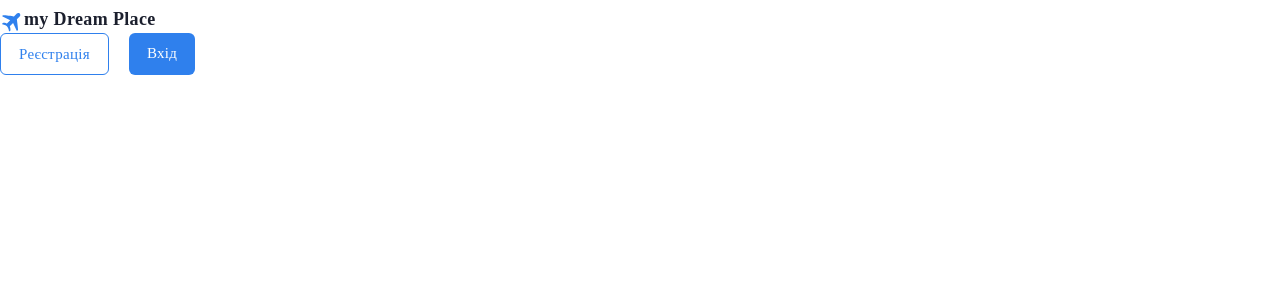
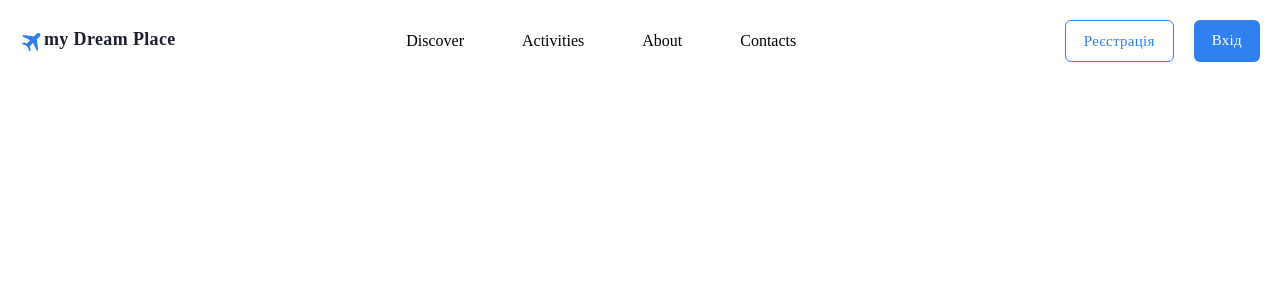
Before and after one commit to YuliiaVialkova/exam-travel, a Vue app: page / in a window 1280 px wide. Shown: the top 300 px of the page. Built offline with nearby package versions, Linux system fonts and the light colour scheme.

Commit message:
finished header brekpoints

```diff
--- a/index.html
+++ b/index.html
@@ -8,7 +8,6 @@
   </head>
   <body>
     <div id="app"></div>
-    <script src="https://kit.fontawesome.com/7577f18478.js" crossorigin="anonymous"></script>
     <script type="module" src="/src/main.js"></script>
   </body>
 </html>
--- a/src/components/AppHeader.vue
+++ b/src/components/AppHeader.vue
@@ -2,6 +2,7 @@
 import HeaderLogo from './HeaderLogo.vue'
 import HeaderMenu from './HeaderMenu.vue'
 import HeaderAuth from './HeaderAuth.vue'
+import HeaderContacts from './HeaderContacts.vue'
 </script>
 
 <template>
@@ -9,5 +10,69 @@ import HeaderAuth from './HeaderAuth.vue'
     <HeaderLogo class="header__logo" />
     <HeaderMenu class="header__menu" />
     <HeaderAuth class="header__auth" />
+    <HeaderContacts class="header__contacts" />
   </div>
 </template>
+
+<style lang="scss">
+.header {
+  display: flex;
+  flex-wrap: nowrap;
+  align-items: center;
+  justify-content: space-between;
+
+  &__logo {
+    order: 2;
+  }
+
+  &__contacts {
+    order: 3;
+  }
+}
+
+@media screen and (min-width: 433px) {
+  .header {
+    gap: 30px;
+
+    &__auth {
+      order: 4;
+    }
+  }
+}
+@media screen and (min-width: 653px) {
+  .header {
+    flex-wrap: wrap;
+    gap: 20px;
+
+    &__menu {
+      order: 5;
+    }
+  }
+}
+@media screen and (min-width: 797px) {
+  .header {
+    &__logo {
+      order: 1;
+    }
+
+    &__menu {
+      order: 2;
+    }
+    &__auth {
+      justify-content: flex-end;
+      flex-basis: 100%;
+    }
+  }
+}
+
+@media screen and (min-width: 992px) {
+  .header {
+    flex-wrap: nowrap;
+
+    &__auth {
+      justify-content: flex-start;
+      flex-basis: auto;
+    }
+  }
+}
+</style>
--- a/src/components/HeaderAuth.vue
+++ b/src/components/HeaderAuth.vue
@@ -1,5 +1,10 @@
+<script setup>
+import IconSign from '../components/icons/IconSign.vue'
+</script>
+
 <template>
   <div class="header-auth">
+    <IconSign class="header-auth__icon" />
     <div class="header-auth__register">
       <a href="" class="header-auth__register-link">Реєстрація</a>
     </div>
@@ -11,10 +16,13 @@
 
 <style lang="scss">
 .header-auth {
-  display: flex;
-  gap: 20px;
+  display: none;
 
+  &__icon {
+    display: none;
+  }
   &__register {
+    display: none;
     padding: 10px 18px;
     border-radius: 6px;
     border: 1px solid var(--btn-bg-color);
@@ -28,6 +36,7 @@
     letter-spacing: 0.3px;
   }
   &__sign {
+    display: none;
     padding: 10px 18px;
     border-radius: 6px;
     background-color: var(--btn-bg-color);
@@ -41,4 +50,32 @@
     letter-spacing: 0.3px;
   }
 }
+@media screen and (min-width: 433px) {
+  .header-auth {
+    display: block;
+    &__icon {
+      display: block;
+      width: 24px;
+      height: 24px;
+    }
+  }
+}
+
+@media screen and (min-width: 560px) {
+  .header-auth {
+    display: flex;
+    gap: 20px;
+
+    &__icon {
+      display: none;
+    }
+    &__register {
+      display: block;
+    }
+
+    &__sign {
+      display: block;
+    }
+  }
+}
 </style>
--- /dev/null
+++ b/src/components/HeaderContacts.vue
@@ -0,0 +1,32 @@
+<script setup>
+import IconPhone from './icons/IconPhone.vue'
+</script>
+
+<template>
+  <div class="header-contacts">
+    <IconPhone class="header-contacts__icon" />
+  </div>
+</template>
+
+<style lang="scss">
+.header-contacts {
+  &__icon {
+    width: 24px;
+    height: 24px;
+  }
+}
+@media screen and (min-width: 433px) {
+  .header-contacts {
+    margin-left: auto;
+  }
+}
+@media screen and (min-width: 653px) {
+  .header-contacts {
+    display: none;
+
+    &__icon {
+      display: none;
+    }
+  }
+}
+</style>
--- a/src/components/HeaderLogo.vue
+++ b/src/components/HeaderLogo.vue
@@ -16,7 +16,6 @@ import IconHeaderLogo from '../components/icons/IconLogoHeader.vue'
   &__link {
     display: block;
     text-decoration: none;
-    padding-top: 9px;
     font-size: toRem(18px);
     font-weight: 600;
     letter-spacing: 0.36px;
--- a/src/components/HeaderMenu.vue
+++ b/src/components/HeaderMenu.vue
@@ -1,5 +1,10 @@
+<script setup>
+import IconBurger from '../components/icons/IconBurger.vue'
+</script>
+
 <template>
   <nav class="header-menu">
+    <IconBurger class="header-menu__icon" />
     <ul class="header-menu__list">
       <li class="header-menu__item">
         <a href="" class="header-menu__link">Discover</a>
@@ -19,14 +24,39 @@
 
 <style lang="scss">
 .header-menu {
-  display: none;
-
+  &__icon {
+    width: 24px;
+    height: 24px;
+  }
   &__list {
-    list-style: none;
+    display: none;
   }
-  &__link {
-    text-decoration: none;
-    color: inherit;
+}
+@media screen and (min-width: 653px) {
+  .header-menu {
+    &__icon {
+      display: none;
+    }
+    &__list {
+      display: flex;
+      flex-direction: row;
+      padding: 0;
+      margin: 0;
+      list-style: none;
+    }
+    &__link {
+      text-decoration: none;
+      color: inherit;
+    }
+    &__item {
+      margin-right: 38px;
+    }
+    &__link {
+      display: block;
+      padding: 10px;
+      font-size: inherit;
+      color: inherit;
+    }
   }
 }
 </style>
--- /dev/null
+++ b/src/components/icons/IconBurger.vue
@@ -0,0 +1,8 @@
+<template>
+  <svg xmlns="http://www.w3.org/2000/svg" viewBox="0 0 512 512">
+    <!--! Font Awesome Pro 6.4.2 by @fontawesome - https://fontawesome.com License - https://fontawesome.com/license (Commercial License) Copyright 2023 Fonticons, Inc. -->
+    <path
+      d="M0 96C0 78.3 14.3 64 32 64H416c17.7 0 32 14.3 32 32s-14.3 32-32 32H32C14.3 128 0 113.7 0 96zM64 256c0-17.7 14.3-32 32-32H480c17.7 0 32 14.3 32 32s-14.3 32-32 32H96c-17.7 0-32-14.3-32-32zM448 416c0 17.7-14.3 32-32 32H32c-17.7 0-32-14.3-32-32s14.3-32 32-32H416c17.7 0 32 14.3 32 32z"
+    />
+  </svg>
+</template>
--- /dev/null
+++ b/src/components/icons/IconPhone.vue
@@ -0,0 +1,8 @@
+<template>
+  <svg xmlns="http://www.w3.org/2000/svg" viewBox="0 0 512 512">
+    <!--! Font Awesome Pro 6.4.2 by @fontawesome - https://fontawesome.com License - https://fontawesome.com/license (Commercial License) Copyright 2023 Fonticons, Inc. -->
+    <path
+      d="M347.1 24.6c7.7-18.6 28-28.5 47.4-23.2l88 24C499.9 30.2 512 46 512 64c0 247.4-200.6 448-448 448c-18 0-33.8-12.1-38.6-29.5l-24-88c-5.3-19.4 4.6-39.7 23.2-47.4l96-40c16.3-6.8 35.2-2.1 46.3 11.6L207.3 368c70.4-33.3 127.4-90.3 160.7-160.7L318.7 167c-13.7-11.2-18.4-30-11.6-46.3l40-96z"
+    />
+  </svg>
+</template>
--- /dev/null
+++ b/src/components/icons/IconSign.vue
@@ -0,0 +1,8 @@
+<template>
+  <svg xmlns="http://www.w3.org/2000/svg" viewBox="0 0 448 512">
+    <!--! Font Awesome Pro 6.4.2 by @fontawesome - https://fontawesome.com License - https://fontawesome.com/license (Commercial License) Copyright 2023 Fonticons, Inc. -->
+    <path
+      d="M224 256A128 128 0 1 0 224 0a128 128 0 1 0 0 256zm-45.7 48C79.8 304 0 383.8 0 482.3C0 498.7 13.3 512 29.7 512H418.3c16.4 0 29.7-13.3 29.7-29.7C448 383.8 368.2 304 269.7 304H178.3z"
+    />
+  </svg>
+</template>
--- a/src/views/HomeView.vue
+++ b/src/views/HomeView.vue
@@ -7,3 +7,12 @@ import AppHeader from '../components/AppHeader.vue'
     <AppHeader />
   </div>
 </template>
+
+<style lang="scss">
+.container {
+  min-height: 100vh;
+  display: flex;
+  flex-direction: column;
+  padding: 20px;
+}
+</style>
```
